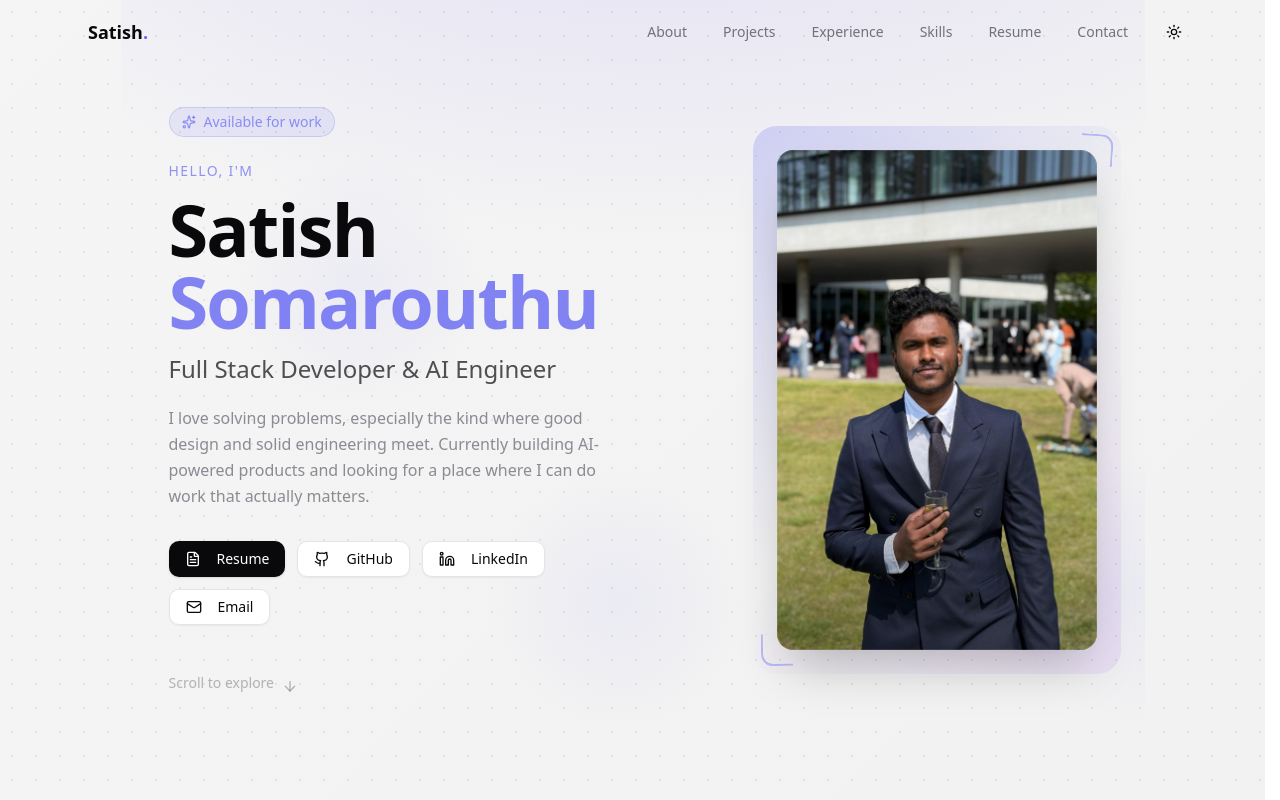
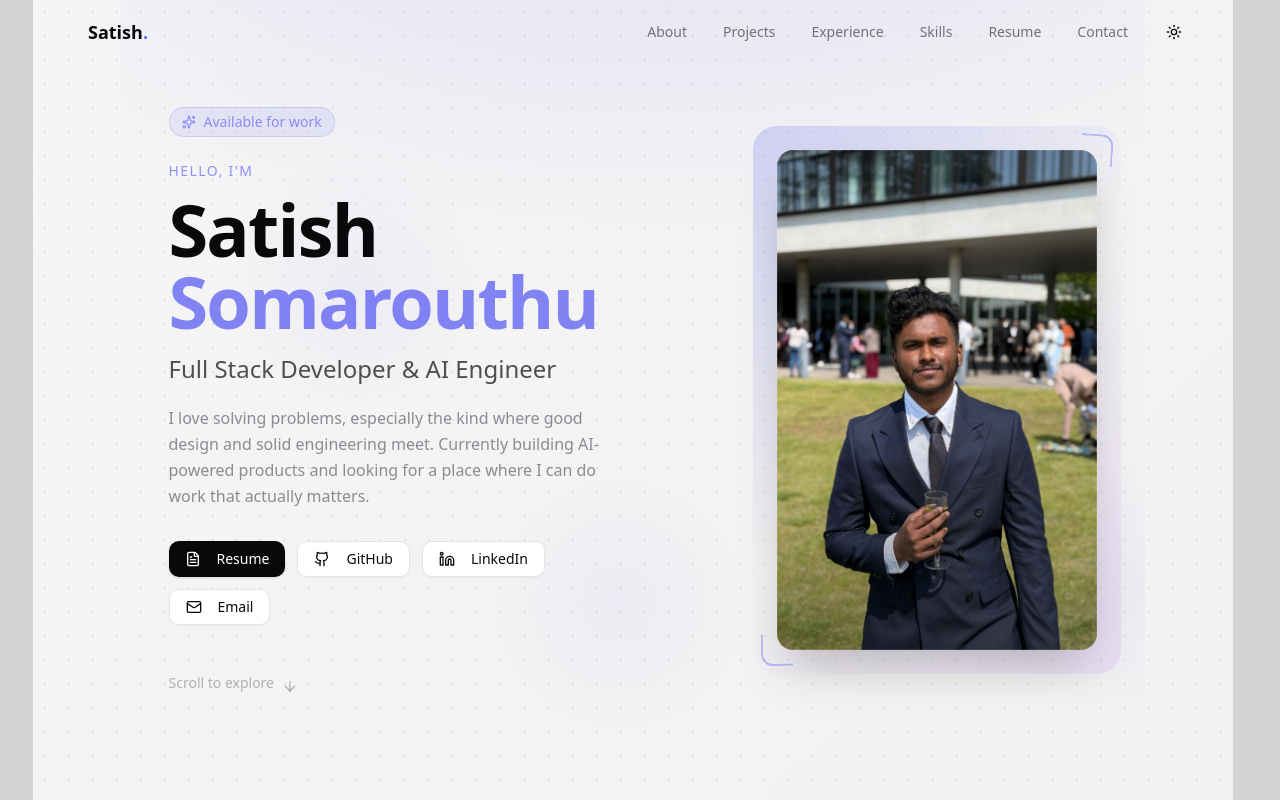
Before and after one commit to satish27072002/portfolio_design1, a Next.js app: page / in a window 1280 px wide. Shown: the top 800 px of the page. Built offline with nearby package versions, Linux system fonts and the light colour scheme.

Commit message:
new idea for background

```diff
--- a/src/app/globals.css
+++ b/src/app/globals.css
@@ -132,6 +132,17 @@
   max-width: 1200px;
   margin: 0 auto;
   min-height: 100vh;
+  background:
+    radial-gradient(circle, rgba(0, 0, 0, 0.07) 1px, transparent 1px),
+    linear-gradient(135deg, #f5f5f5 0%, #ebebeb 100%);
+  background-size: 24px 24px, 100% 100%;
+}
+
+.dark .paper-wrapper {
+  background:
+    radial-gradient(circle, rgba(255, 255, 255, 0.06) 1px, transparent 1px),
+    linear-gradient(135deg, #0f0f0f 0%, #171717 100%);
+  background-size: 24px 24px, 100% 100%;
 }
 
 /* ─────────────────────────────────────────────
@@ -173,17 +184,11 @@
    Clean, subtle gradient background
    ───────────────────────────────────────────── */
 body {
-  background:
-    radial-gradient(circle, rgba(0, 0, 0, 0.07) 1px, transparent 1px),
-    linear-gradient(135deg, #f5f5f5 0%, #e8e8e8 100%);
-  background-size: 24px 24px, 100% 100%;
+  background: #d4d4d4;
 }
 
 .dark body {
-  background:
-    radial-gradient(circle, rgba(255, 255, 255, 0.06) 1px, transparent 1px),
-    linear-gradient(135deg, #0a0a0a 0%, #171717 100%);
-  background-size: 24px 24px, 100% 100%;
+  background: #050505;
 }
 
 /* ─────────────────────────────────────────────
```
